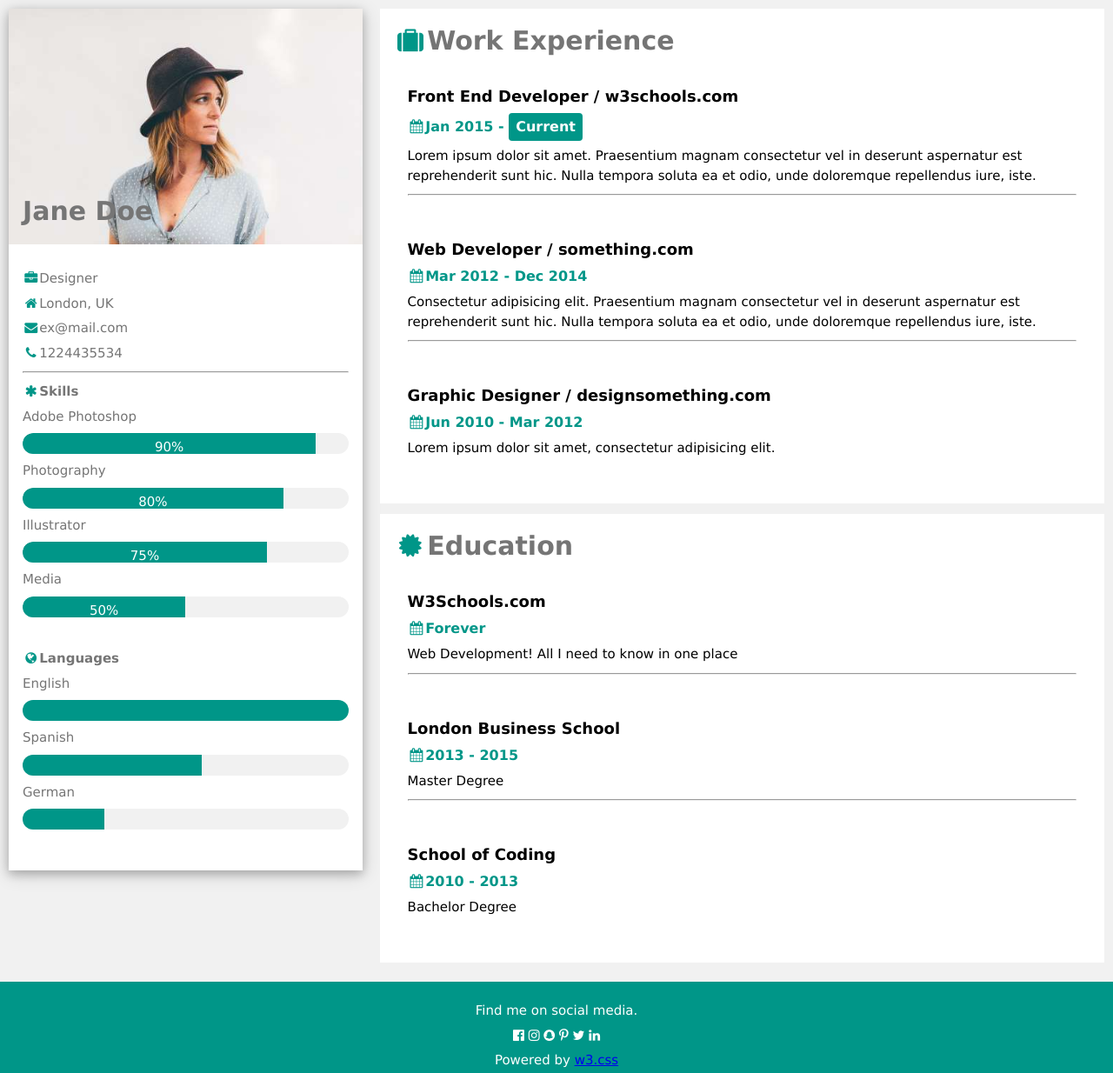
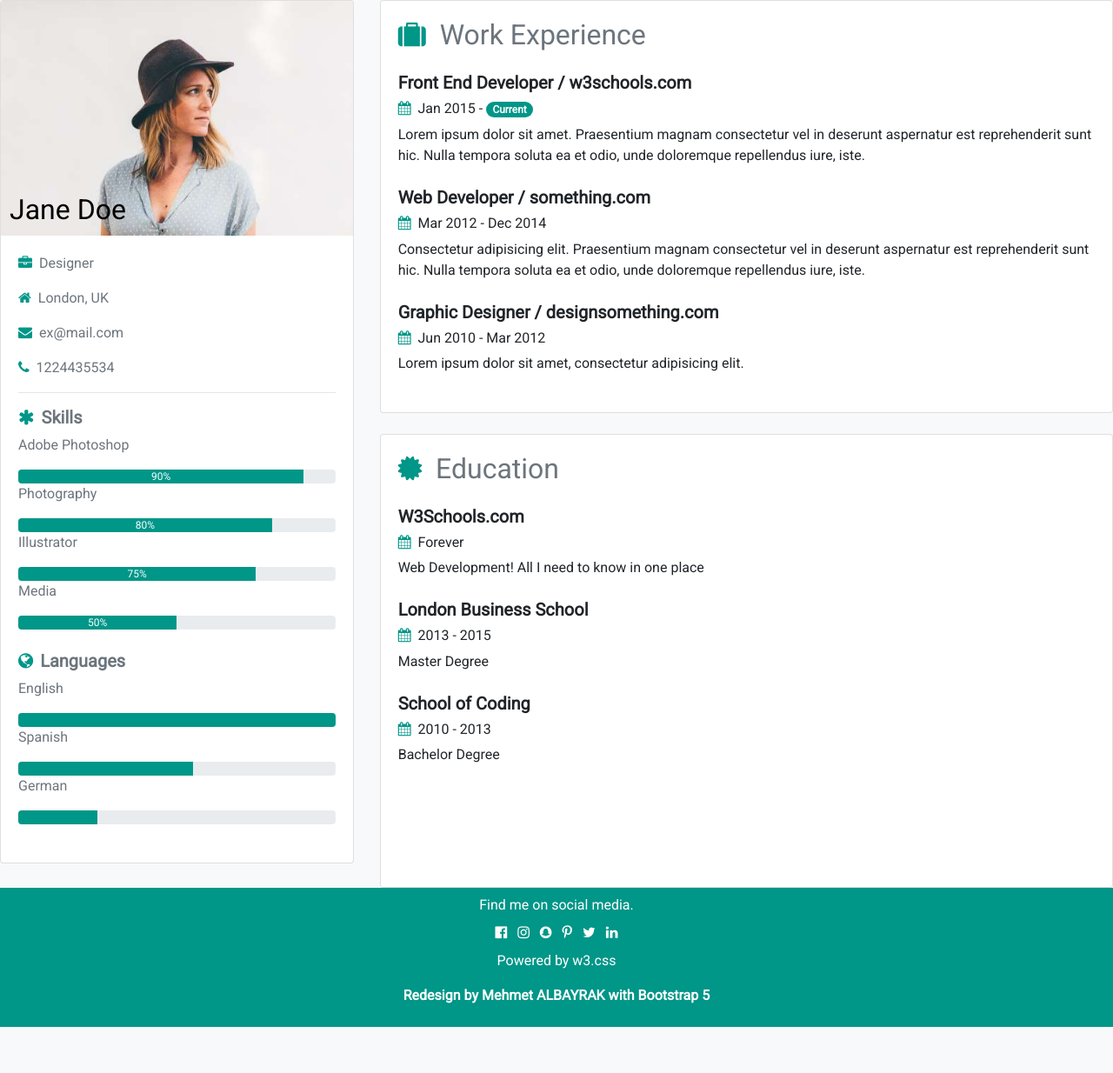
Before and after one commit to mehmetalbyrak/Resume-Website-Responsive, a plain HTML site: page index.html in a window 1280 px wide. Shown: the whole page at 87% size. After the commit the page ends 1181 px from the top, so only its background shows below. Drawn offline with nearby package versions, Linux system fonts and the light colour scheme.

Commit message:
with bootstrap latest version

```diff
--- a/index.html
+++ b/index.html
@@ -1,146 +1,155 @@
 <!DOCTYPE html>
-<html lang="en">
+<html>
 
 <head>
+    <title>Resume Template</title>
     <meta charset="UTF-8">
-    <meta name="viewport" content="width=device-width, initial-scale=1.0">
-    <title>Document</title>
+    <meta name="viewport" content="width=device-width, initial-scale=1">
+    <link rel="stylesheet" href="https://stackpath.bootstrapcdn.com/bootstrap/4.5.2/css/bootstrap.min.css">
+    <link rel="stylesheet" href="https://fonts.googleapis.com/css?family=Roboto">
+    <link rel="stylesheet" href="https://cdnjs.cloudflare.com/ajax/libs/font-awesome/4.7.0/css/font-awesome.min.css">
     <link rel="stylesheet" href="style.css">
-    <link rel="stylesheet" href="https://cdnjs.cloudflare.com/ajax/libs/font-awesome/4.7.0/css/font-awesome.min.css">
 </head>
 
-<body class="w3-light-grey">
+<body class="bg-light">
 
     <!-- Page Container -->
-    <div class="w3-content w3-margin-top" style="max-width:1400px;">
 
     <!-- The Grid -->
-        <div class="w3-row-padding">
+    <div class="row">
 
         <!-- Left Column -->
-            <div class="w3-third">
-                <div class="w3-white w3-text-grey w3-card-4">
-                    <div class="w3-display-container">
-                        <img src="./images/janedoe.jpg" style="width:100%" alt="Avatar">
-                        <div class="w3-display-bottomleft w3-container w3-text-black">
-                            <h2>Jane Doe</h2>
+        <div class="col-md-4">
+            <div class="card bg-white text-secondary mb-4">
+                <div class="position-relative">
+                    <img src="./images/janedoe.jpg" class="card-img-top" alt="Avatar">
+                    <div class="position-absolute name-overlay">
+                        <h2 class="m-0">Jane Doe</h2>
                     </div>
                 </div>
-                    <div class="w3-container">
-                        <p><i class="fa fa-briefcase fa-fw w3-margin-right w3-large w3-text-teal"></i>Designer</p>
-                        <p><i class="fa fa-home fa-fw w3-margin-right w3-large w3-text-teal"></i>London, UK</p>
-                        <p><i class="fa fa-envelope fa-fw w3-margin-right w3-large w3-text-teal"></i>ex@mail.com</p>
-                        <p><i class="fa fa-phone fa-fw w3-margin-right w3-large w3-text-teal"></i>1224435534</p>
+                <div class="card-body">
+                    <p><i class="fa fa-briefcase mr-2 icon-color"></i>Designer</p>
+                    <p><i class="fa fa-home mr-2 icon-color"></i>London, UK</p>
+                    <p><i class="fa fa-envelope mr-2 icon-color"></i>ex@mail.com</p>
+                    <p><i class="fa fa-phone mr-2 icon-color"></i>1224435534</p>
                     <hr>
 
-                        <p class="w3-large"><b><i
-                                    class="fa fa-asterisk fa-fw w3-margin-right w3-text-teal"></i>Skills</b></p>
+                    <!-- Skills -->
+                    <p class="h5"><b><i class="fa fa-asterisk mr-2 icon-color"></i>Skills</b></p>
                     <p>Adobe Photoshop</p>
-                        <div class="w3-light-grey w3-round-xlarge w3-small">
-                            <div class="w3-container w3-center w3-round-xlarge w3-teal" style="width:90%">90%</div>
+                    <div class="progress">
+                        <div class="progress-bar progress-bar-color" role="progressbar" style="width: 90%;">90%</div>
                     </div>
                     <p>Photography</p>
-                        <div class="w3-light-grey w3-round-xlarge w3-small">
-                            <div class="w3-container w3-center w3-round-xlarge w3-teal" style="width:80%">
-                                <div class="w3-center w3-text-white">80%</div>
-                            </div>
+                    <div class="progress">
+                        <div class="progress-bar progress-bar-color" role="progressbar" style="width: 80%;">80%</div>
                     </div>
                     <p>Illustrator</p>
-                        <div class="w3-light-grey w3-round-xlarge w3-small">
-                            <div class="w3-container w3-center w3-round-xlarge w3-teal" style="width:75%">75%</div>
+                    <div class="progress">
+                        <div class="progress-bar progress-bar-color" role="progressbar" style="width: 75%;">75%</div>
                     </div>
                     <p>Media</p>
-                        <div class="w3-light-grey w3-round-xlarge w3-small">
-                            <div class="w3-container w3-center w3-round-xlarge w3-teal" style="width:50%">50%</div>
+                    <div class="progress">
+                        <div class="progress-bar progress-bar-color" role="progressbar" style="width: 50%;">50%</div>
                     </div>
                     <br>
 
-                        <p class="w3-large w3-text-theme"><b><i
-                                    class="fa fa-globe fa-fw w3-margin-right w3-text-teal"></i>Languages</b></p>
+                    <!-- Languages -->
+                    <p class="h5"><b><i class="fa fa-globe mr-2 icon-color"></i>Languages</b></p>
                     <p>English</p>
-                        <div class="w3-light-grey w3-round-xlarge">
-                            <div class="w3-round-xlarge w3-teal" style="height:24px;width:100%"></div>
+                    <div class="progress">
+                        <div class="progress-bar progress-bar-color" role="progressbar" style="width: 100%;"></div>
                     </div>
                     <p>Spanish</p>
-                        <div class="w3-light-grey w3-round-xlarge">
-                            <div class="w3-round-xlarge w3-teal" style="height:24px;width:55%"></div>
+                    <div class="progress">
+                        <div class="progress-bar progress-bar-color" role="progressbar" style="width: 55%;"></div>
                     </div>
                     <p>German</p>
-                        <div class="w3-light-grey w3-round-xlarge">
-                            <div class="w3-round-xlarge w3-teal" style="height:24px;width:25%"></div>
+                    <div class="progress">
+                        <div class="progress-bar progress-bar-color" role="progressbar" style="width: 25%;"></div>
                     </div>
                     <br>
                 </div>
-                </div><br>
             </div>
+        </div>
+        <!-- End Left Column -->
 
         <!-- Right Column -->
-            <div class="w3-twothird">
-                <div class="w3-container w3-card w3-white w3-margin-bottom">
-                    <h2 class="w3-text-grey w3-padding-16"><i
-                            class="fa fa-suitcase fa-fw w3-margin-right w3-xxlarge w3-text-teal"></i>Work Experience
-                    </h2>
-                    <div class="w3-container">
-                        <h5 class="w3-opacity"><b>Front End Developer / w3schools.com</b></h5>
-                        <h6 class="w3-text-teal"><i class="fa fa-calendar fa-fw w3-margin-right"></i>Jan 2015 - <span
-                                class="w3-tag w3-teal w3-round">Current</span></h6>
+        <div class="col-md-8">
+
+            <!-- Work Experience Card -->
+            <div class="card bg-white mb-4">
+                <div class="card-body">
+                    <h2 class="text-secondary mb-4"><i class="fa fa-suitcase mr-3 icon-color"></i>Work Experience</h2>
+                    <div class="mb-4">
+                        <h5 class="font-weight-bold">Front End Developer / w3schools.com</h5>
+                        <h6><i class="fa fa-calendar mr-2 icon-color"></i>Jan 2015 - <span
+                                class="badge badge-pill current-badge">Current</span></h6>
                         <p>Lorem ipsum dolor sit amet. Praesentium magnam consectetur vel in deserunt aspernatur est
-                            reprehenderit sunt hic. Nulla tempora soluta ea et odio, unde doloremque repellendus iure,
-                            iste.</p>
-                        <hr>
+                            reprehenderit sunt hic. Nulla tempora soluta ea et odio, unde doloremque repellendus
+                            iure, iste.</p>
                     </div>
-                    <div class="w3-container">
-                        <h5 class="w3-opacity"><b>Web Developer / something.com</b></h5>
-                        <h6 class="w3-text-teal"><i class="fa fa-calendar fa-fw w3-margin-right"></i>Mar 2012 - Dec 2014
-                        </h6>
-                        <p>Consectetur adipisicing elit. Praesentium magnam consectetur vel in deserunt aspernatur est
-                            reprehenderit sunt hic. Nulla tempora soluta ea et odio, unde doloremque repellendus iure,
-                            iste.</p>
-                        <hr>
+                    <div class="mb-4">
+                        <h5 class="font-weight-bold">Web Developer / something.com</h5>
+                        <h6><i class="fa fa-calendar mr-2 icon-color"></i>Mar 2012 - Dec 2014</h6>
+                        <p>Consectetur adipisicing elit. Praesentium magnam consectetur vel in deserunt aspernatur
+                            est reprehenderit sunt hic. Nulla tempora soluta ea et odio, unde doloremque repellendus
+                            iure, iste.</p>
                     </div>
-                    <div class="w3-container">
-                        <h5 class="w3-opacity"><b>Graphic Designer / designsomething.com</b></h5>
-                        <h6 class="w3-text-teal"><i class="fa fa-calendar fa-fw w3-margin-right"></i>Jun 2010 - Mar 2012
-                        </h6>
-                        <p>Lorem ipsum dolor sit amet, consectetur adipisicing elit.</p><br>
-                    </div>
-                </div>
-
-                <div class="w3-container w3-card w3-white">
-                    <h2 class="w3-text-grey w3-padding-16"><i
-                            class="fa fa-certificate fa-fw w3-margin-right w3-xxlarge w3-text-teal"></i>Education</h2>
-                    <div class="w3-container">
-                        <h5 class="w3-opacity"><b>W3Schools.com</b></h5>
-                        <h6 class="w3-text-teal"><i class="fa fa-calendar fa-fw w3-margin-right"></i>Forever</h6>
-                        <p>Web Development! All I need to know in one place</p>
-                        <hr>
-                    </div>
-                    <div class="w3-container">
-                        <h5 class="w3-opacity"><b>London Business School</b></h5>
-                        <h6 class="w3-text-teal"><i class="fa fa-calendar fa-fw w3-margin-right"></i>2013 - 2015</h6>
-                        <p>Master Degree</p>
-                        <hr>
-                    </div>
-                    <div class="w3-container">
-                        <h5 class="w3-opacity"><b>School of Coding</b></h5>
-                        <h6 class="w3-text-teal"><i class="fa fa-calendar fa-fw w3-margin-right"></i>2010 - 2013</h6>
-                        <p>Bachelor Degree</p><br>
+                    <div class="mb-4">
+                        <h5 class="font-weight-bold">Graphic Designer / designsomething.com</h5>
+                        <h6><i class="fa fa-calendar mr-2 icon-color"></i>Jun 2010 - Mar 2012</h6>
+                        <p>Lorem ipsum dolor sit amet, consectetur adipisicing elit.</p>
                     </div>
                 </div>
             </div>
 
+            <!-- Education Card -->
+            <div class="card bg-white education-card">
+                <div class="card-body">
+                    <h2 class="text-secondary mb-4"><i class="fa fa-certificate mr-3 icon-color"></i>Education</h2>
+                    <div class="mb-4">
+                        <h5 class="font-weight-bold">W3Schools.com</h5>
+                        <h6><i class="fa fa-calendar mr-2 icon-color"></i>Forever</h6>
+                        <p>Web Development! All I need to know in one place</p>
+                    </div>
+                    <div class="mb-4">
+                        <h5 class="font-weight-bold">London Business School</h5>
+                        <h6><i class="fa fa-calendar mr-2 icon-color"></i>2013 - 2015</h6>
+                        <p>Master Degree</p>
+                    </div>
+                    <div class="mb-4">
+                        <h5 class="font-weight-bold">School of Coding</h5>
+                        <h6><i class="fa fa-calendar mr-2 icon-color"></i>2010 - 2013</h6>
+                        <p>Bachelor Degree</p>
                     </div>
                 </div>
+            </div>
+        </div>
+        <!-- End Right Column -->
 
-    <footer class="w3-container w3-teal w3-center w3-margin-top">
-        <p>Find me on social media.</p>
-        <i class="fa fa-facebook-official w3-hover-opacity"></i>
-        <i class="fa fa-instagram w3-hover-opacity"></i>
-        <i class="fa fa-snapchat w3-hover-opacity"></i>
-        <i class="fa fa-pinterest-p w3-hover-opacity"></i>
-        <i class="fa fa-twitter w3-hover-opacity"></i>
-        <i class="fa fa-linkedin w3-hover-opacity"></i>
-        <p>Powered by <a href="https://www.w3schools.com/w3css/default.asp" target="_blank">w3.css</a></p>
+    </div>
+    <!-- End Grid -->
+
+    </div>
+    <!-- End Page Container -->
+
+    <!-- Footer -->
+    <footer class="container-fluid text-center py-2 footer-bg">
+        <p class="mb-2">Find me on social media.</p>
+        <a href="#" class="text-white mr-2"><i class="fa fa-facebook-official fa-sm"></i></a>
+        <a href="#" class="text-white mr-2"><i class="fa fa-instagram fa-sm"></i></a>
+        <a href="#" class="text-white mr-2"><i class="fa fa-snapchat fa-sm"></i></a>
+        <a href="#" class="text-white mr-2"><i class="fa fa-pinterest-p fa-sm"></i></a>
+        <a href="#" class="text-white mr-2"><i class="fa fa-twitter fa-sm"></i></a>
+        <a href="#" class="text-white"><i class="fa fa-linkedin fa-sm"></i></a>
+        <p class="mt-2">Powered by <a href="https://www.w3schools.com/w3css/default.asp" target="_blank"
+                class="text-white">w3.css</a></p>
+        <p class="mt-2">
+            <a href="https://www.linkedin.com/in/mehmetalbayrakdeu/" target="_blank" class="redesign-text">
+                Redesign by Mehmet ALBAYRAK with Bootstrap 5
+            </a>
+        </p>
     </footer>
 
 </body>
--- a/style.css
+++ b/style.css
@@ -1,160 +1,62 @@
-/* Overall reset and styles */
-*,
-*:before,
-*:after {
-  box-sizing: border-box;
+/* general text type */
+html,
+body,
+h1,
+h2,
+h3,
+h4,
+h5,
+h6 {
+  font-family: "Roboto", sans-serif;
 }
 
-body {
-  margin: 0;
-  font-family: Verdana, sans-serif;
-  font-size: 15px;
-  line-height: 1.5;
-  background-color: #f1f1f1;
+/* Footer hover */
+footer a:hover {
+  opacity: 0.8;
+  color: #80cbc4;
 }
 
-h2 {
-  font-size: 30px;
+/* Name to left */
+.name-overlay {
+  bottom: 10px;
+  left: 10px;
+  color: black;
 }
 
-h5 {
-  font-size: 18px;
+/* color codes */
+.icon-color {
+  color: #009688;
 }
 
-h6 {
-  font-size: 16px;
+.progress-bar-color {
+  background-color: #009688;
 }
 
-.w3-content {
-  max-width: 1400px;
-  margin: auto;
-}
-
-.w3-row-padding {
-  display: flex;
-  flex-wrap: wrap;
-}
-
-.w3-third,
-.w3-twothird {
-  padding: 10px;
-}
-
-.w3-third {
-  flex-basis: 100%;
-}
-
-.w3-twothird {
-  flex-basis: 100%;
-}
-
-@media (min-width: 768px) {
-  .w3-third {
-    flex-basis: 33.33%;
-  }
-  .w3-twothird {
-    flex-basis: 66.66%;
-  }
-}
-
-.w3-white {
-  background-color: #fff !important;
-  color: #000;
-}
-
-.w3-text-grey {
-  color: #757575 !important;
-}
-
-.w3-text-teal {
-  color: #009688 !important;
-}
-
-.w3-light-grey {
-  background-color: #f1f1f1 !important;
-}
-
-.w3-teal {
-  background-color: #009688 !important;
-  color: #fff !important;
-}
-
-.w3-container {
-  padding: 16px;
-}
-
-.w3-card-4 {
-  box-shadow: 0 4px 10px 0 rgba(0, 0, 0, 0.2), 0 4px 20px 0 rgba(0, 0, 0, 0.19);
-}
-
-.w3-tag {
-  background-color: #000;
-  color: #fff;
-  padding: 4px 8px;
-  display: inline-block;
-  text-align: center;
-}
-
-.w3-round {
-  border-radius: 4px;
-}
-
-.w3-display-container {
-  position: relative;
-}
-
-.w3-display-bottomleft {
-  position: absolute;
-  left: 0;
-  bottom: 0;
-}
-
-.w3-light-grey.w3-round-xlarge {
-  background-color: #f1f1f1;
-  border-radius: 12px;
-  margin: 8px 0;
-  overflow: hidden;
-  height: 24px;
-}
-
-.w3-container.w3-center.w3-round-xlarge.w3-teal {
-  background-color: #009688;
-  color: #fff;
-  height: 100%;
-  line-height: 24px;
-  border-radius: 12px 0 0 12px;
-  display: flex;
-  align-items: center;
-  justify-content: center;
-  white-space: nowrap; /* Prevents text wrapping */
-}
-
-.w3-container.w3-center.w3-round-xlarge.w3-teal p {
-  margin: 0;
-  padding: 0;
-}
-
-/* Compact styling for Work Experience and Education sections */
-.w3-container.w3-card.w3-white {
-  padding: 8px 16px;
-  margin-bottom: 12px;
-}
-
-.w3-container h2,
-.w3-container h5,
-.w3-container h6,
-.w3-container p {
-  margin: 6px 0;
-}
-
-.w3-container hr {
-  margin: 10px 0;
-}
-
-footer {
-  display: block;
-  padding: 16px;
-  text-align: center;
+.current-badge {
   background-color: #009688;
   color: white;
 }
+
+/* Education card */
+.education-card {
+  padding-bottom: 6rem; /* Güncellenmiş boşluk */
+}
+
+/* Footer */
+.footer-bg {
+  background-color: #009688;
+  color: white;
+}
+
+/* Redesign style */
+.redesign-text {
+  font-weight: bold;
+  color: white;
+  transition: color 0.3s, text-decoration 0.3s;
+}
+
+.redesign-text:hover {
+  color: #0b0c0c;
+  text-decoration: underline;
+  text-shadow: 0 0 10px rgba(128, 203, 196, 0.8);
+}
```
Lines whose indentation alone changed are shown as unchanged.
